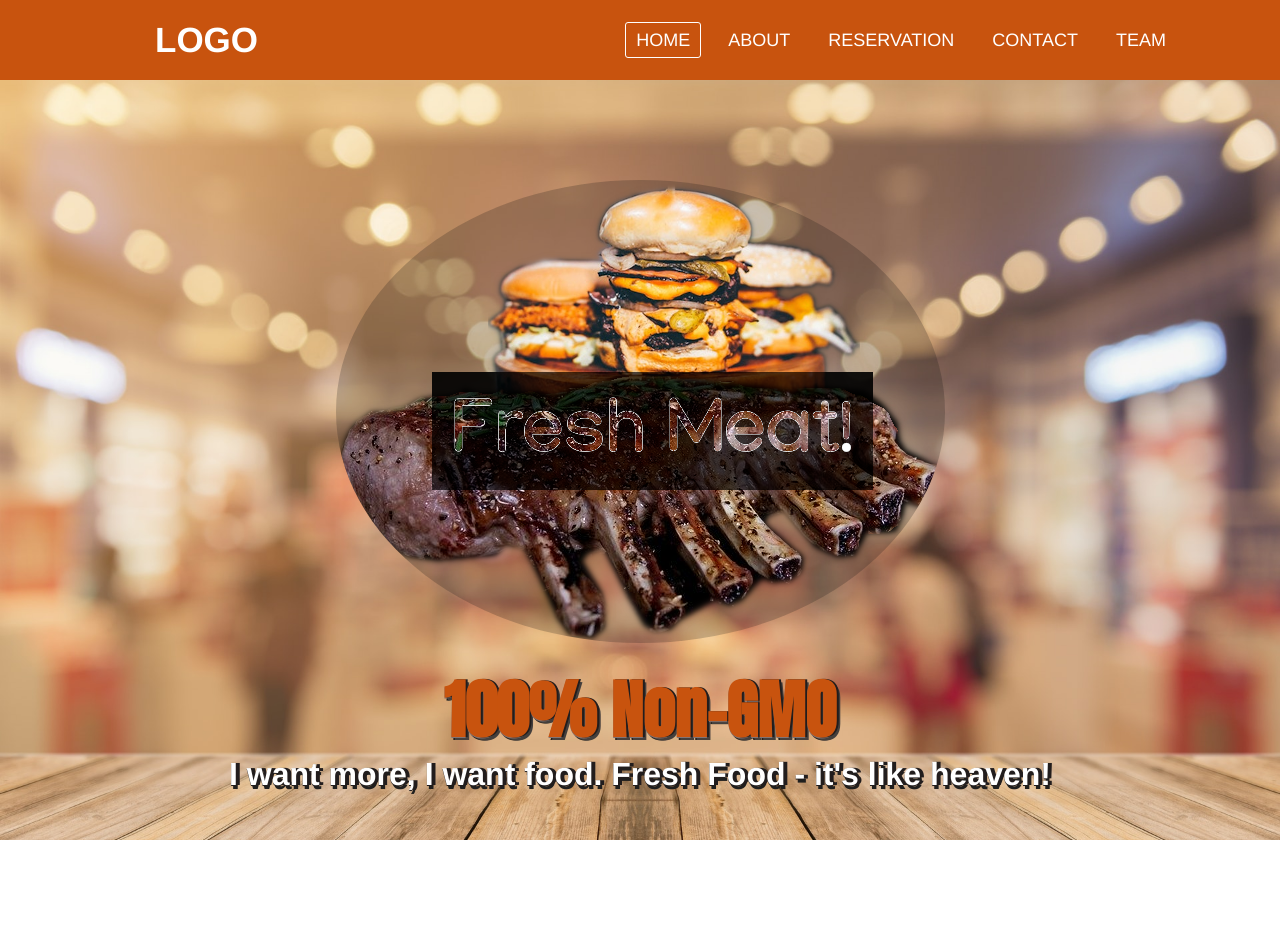
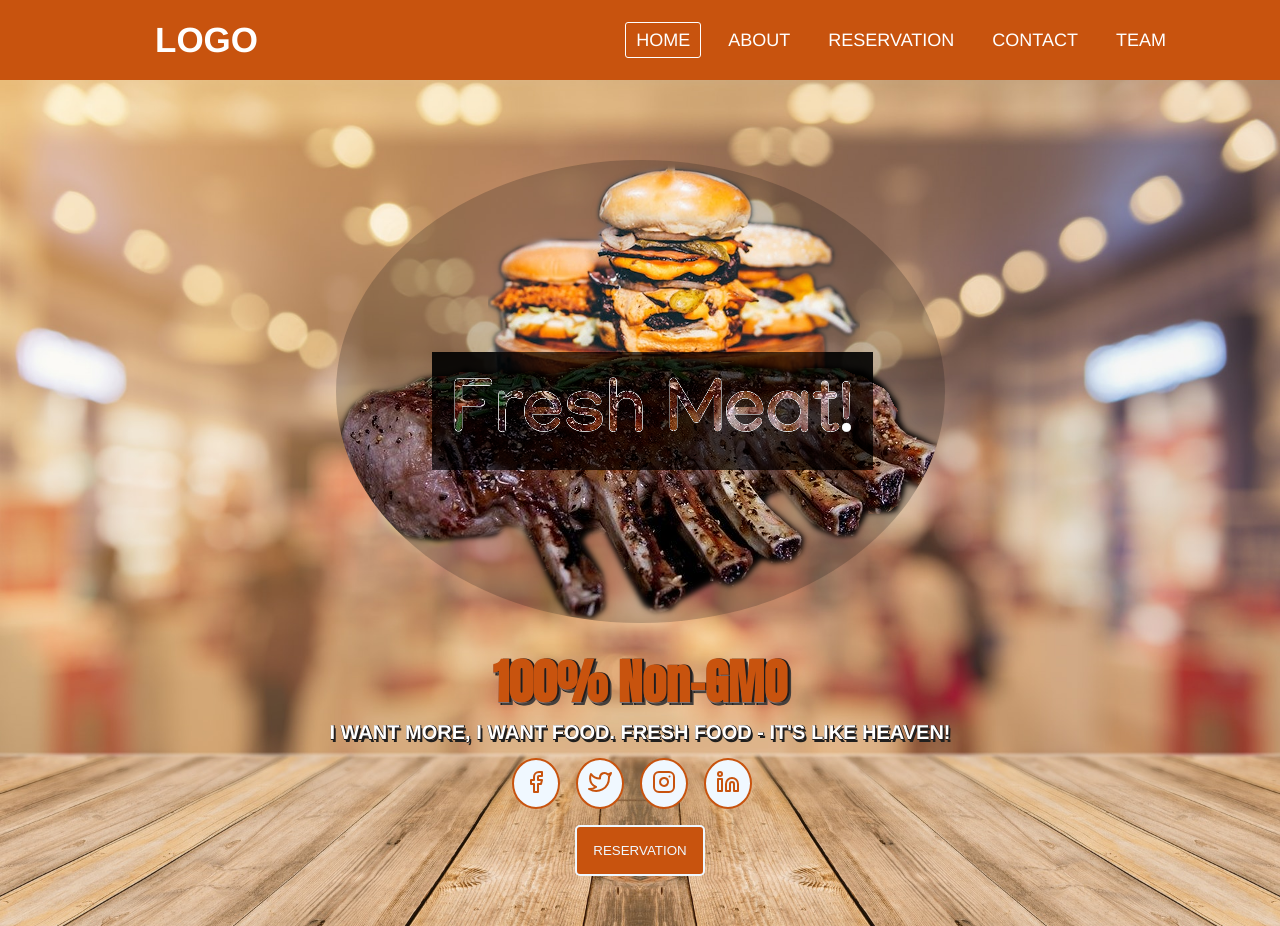
Before and after one commit to eevan7a9/freshmeat-restaurant-e7a9, a Vue app in the folder frontend-restaurant/: page /#/ in a window 1280 px wide. Before the commit the page ends 840 px from the top, so only its background shows below. Built offline with nearby package versions, Linux system fonts and the light colour scheme.

Commit message:
added social icons

```diff
--- /dev/null
+++ b/frontend-restaurant/src/components/contact/SocialIcons.vue
@@ -0,0 +1,97 @@
+<template>
+  <div class="icons-wrapper">
+    <!-- FB -->
+    <div class="icon-container">
+      <svg
+        xmlns="http://www.w3.org/2000/svg"
+        width="24"
+        height="24"
+        viewBox="0 0 24 24"
+        fill="none"
+        stroke="currentColor"
+        stroke-width="2"
+        stroke-linecap="round"
+        stroke-linejoin="round"
+      >
+        <path d="M18 2h-3a5 5 0 0 0-5 5v3H7v4h3v8h4v-8h3l1-4h-4V7a1 1 0 0 1 1-1h3z" />
+      </svg>
+    </div>
+    <!-- Twitter -->
+    <div class="icon-container">
+      <svg
+        xmlns="http://www.w3.org/2000/svg"
+        width="24"
+        height="24"
+        viewBox="0 0 24 24"
+        fill="none"
+        stroke="currentColor"
+        stroke-width="2"
+        stroke-linecap="round"
+        stroke-linejoin="round"
+      >
+        <path
+          d="M23 3a10.9 10.9 0 0 1-3.14 1.53 4.48 4.48 0 0 0-7.86 3v1A10.66 10.66 0 0 1 3 4s-4 9 5 13a11.64 11.64 0 0 1-7 2c9 5 20 0 20-11.5a4.5 4.5 0 0 0-.08-.83A7.72 7.72 0 0 0 23 3z"
+        />
+      </svg>
+    </div>
+    <!-- Instagram -->
+    <div class="icon-container">
+      <svg
+        xmlns="http://www.w3.org/2000/svg"
+        width="24"
+        height="24"
+        viewBox="0 0 24 24"
+        fill="none"
+        stroke="currentColor"
+        stroke-width="2"
+        stroke-linecap="round"
+        stroke-linejoin="round"
+      >
+        <rect x="2" y="2" width="20" height="20" rx="5" ry="5" />
+        <path d="M16 11.37A4 4 0 1 1 12.63 8 4 4 0 0 1 16 11.37z" />
+        <line x1="17.5" y1="6.5" x2="17.51" y2="6.5" />
+      </svg>
+    </div>
+    <!-- linkedin -->
+    <div class="icon-container">
+      <svg
+        xmlns="http://www.w3.org/2000/svg"
+        width="24"
+        height="24"
+        viewBox="0 0 24 24"
+        fill="none"
+        stroke="currentColor"
+        stroke-width="2"
+        stroke-linecap="round"
+        stroke-linejoin="round"
+      >
+        <path d="M16 8a6 6 0 0 1 6 6v7h-4v-7a2 2 0 0 0-2-2 2 2 0 0 0-2 2v7h-4v-7a6 6 0 0 1 6-6z" />
+        <rect x="2" y="9" width="4" height="12" />
+        <circle cx="4" cy="4" r="2" />
+      </svg>
+    </div>
+  </div>
+</template>
+
+<script>
+export default {};
+</script>
+
+<style lang="scss" scoped>
+.icons-wrapper {
+  display: flex;
+  justify-content: center;
+  padding: 1rem 0 1rem 0;
+  .icon-container {
+    background: aliceblue;
+    margin-right: 1rem;
+    padding: 10px;
+    border-radius: 50%;
+    border: 2px #c8530e solid;
+    svg {
+      color: #c8530e;
+      cursor: pointer;
+    }
+  }
+}
+</style>
--- a/frontend-restaurant/src/components/home/Showcase.vue
+++ b/frontend-restaurant/src/components/home/Showcase.vue
@@ -7,45 +7,76 @@
       <h1>100% Non-GMO</h1>
       <h2>I want more, I want food. Fresh Food - it's like heaven!</h2>
     </div>
+    <SocialIcons />
+    <button>Reservation</button>
   </div>
 </template>
 <script>
+import SocialIcons from "@/components/contact/SocialIcons";
 export default {
-  name: "Showcase"
+  name: "Showcase",
+  components: {
+    SocialIcons
+  }
 };
 </script>
 <style lang="scss" scoped>
 .showcase-wrapper {
-  padding: 100px 0 50px 0;
-  min-height: calc(100vh - 230px);
+  padding: 80px 0 50px 0;
+  min-height: calc(100vh - 210px);
   background: url("~@/assets/images/bg-restaurant.jpg");
 
   background-size: cover;
   align-items: center;
   .img-wrapper {
     text-align: center;
-    max-width: 100%;
+    padding: 0 1rem;
     img {
       background: #0f0e0f36;
       border-radius: 50%;
+      max-width: 100%;
+      height: auto;
     }
+    // img:hover {
+    //   background: none;
+    //   transition: 0.5s;
+    // }
   }
   .showcase-texts {
     h1 {
       padding-top: 2rem;
       font-family: "Anton", sans-serif;
-      font-size: 4rem;
+      font-size: 3rem;
       color: #c8530e;
       text-shadow: 2px 0 #221d1d, 0 1px #827373, 3.5px 3px #443f3c,
         2px 3px #201f1e;
     }
     h2 {
       color: white;
-      text-shadow: 4px 0 #221d1d, 0 1px #201c1c, 0.5px 0 #443f3c,
-        2px 4px #201f1e;
-      font-size: 2rem;
+      text-transform: uppercase;
+      text-shadow: 1px 0 #221d1d, 0 1px #201c1c, 0.5px 0 #443f3c,
+        2px 3px #201f1e;
+      font-size: 20px;
       padding-top: 1rem;
     }
   }
+  button {
+    background: #c8530e;
+    color: aliceblue;
+    padding: 1rem;
+    border: 2px solid aliceblue;
+    border-radius: 5px;
+    text-transform: uppercase;
+    cursor: pointer;
+  }
+  button:hover {
+    background: aliceblue;
+    transition: 1s;
+    color: #c8530e;
+    border-color: #c8530e;
+    padding-left: 2rem;
+    font-weight: 700;
+    padding-right: 2rem;
+  }
 }
 </style>
```
